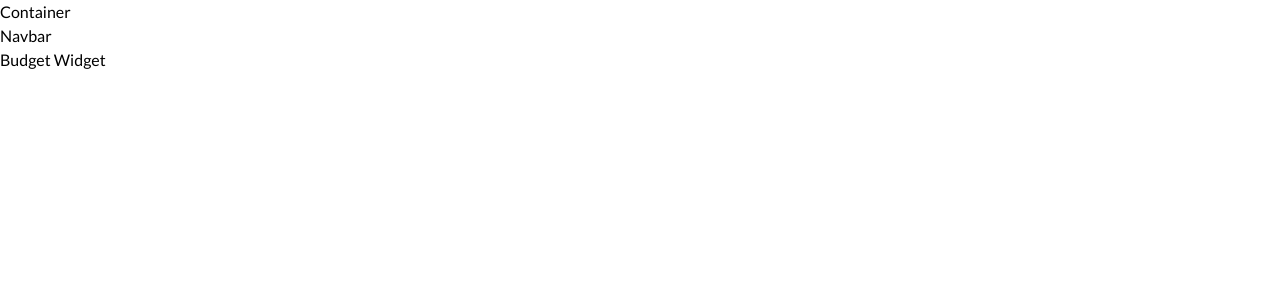
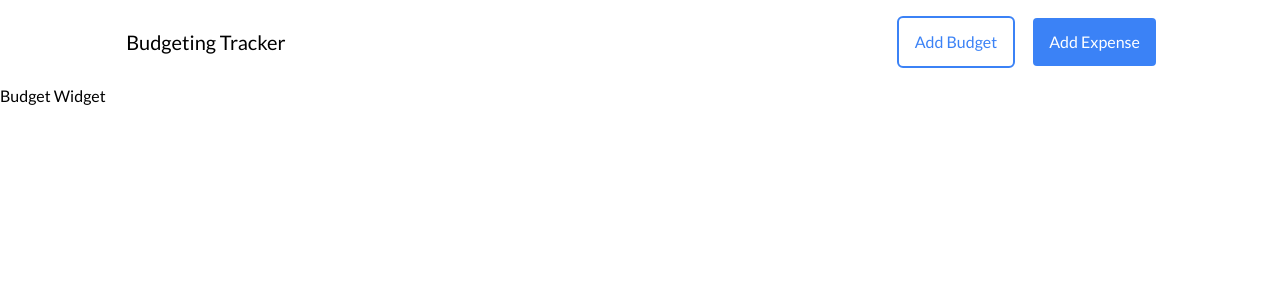
Before and after one commit to Ibrahim-Hashem/budget-tracking-app, a React (Vite) app: page / in a window 1280 px wide. Shown: the top 300 px of the page. Built offline with nearby package versions, Linux system fonts and the light colour scheme.

Commit message:
nav var ui

```diff
--- a/package.json
+++ b/package.json
@@ -12,6 +12,7 @@
     "format": "prettier --write './**/*.{js,jsx,ts,tsx,css,md,json}' --config ./.prettierrc"
   },
   "dependencies": {
+    "prop-types": "^15.8.1",
     "react": "^18.2.0",
     "react-dom": "^18.2.0"
   },
--- a/src/App.jsx
+++ b/src/App.jsx
@@ -1,14 +1,12 @@
-import Container from './components/Container';
-import Navbar from './components/Navbar';
+import Layout from './components/Layout';
 import BudgetWidget from './components/BudgetWidget';
 
 function App() {
   return (
     //nav bar
-    <Container>
-      <Navbar />
+    <Layout>
       <BudgetWidget />
-    </Container>
+    </Layout>
   );
 }
 
--- /dev/null
+++ b/src/components/Button/index.jsx
@@ -0,0 +1,15 @@
+export function Button({ btnText = 'default' }) {
+  return (
+    <button className="text-blue-500 border-solid border-2 border-blue-500 rounded-md mx-2 px-4 hover:border-dotted">
+      {btnText}
+    </button>
+  );
+}
+
+export function ButtonWhite({ btnText = 'default' }) {
+  return (
+    <button className="text-white bg-blue-500 border-solid border-2 border-white rounded-md mx-2 px-4">
+      {btnText}
+    </button>
+  );
+}
--- a/src/components/Container/index.jsx
+++ /dev/null
@@ -1,10 +0,0 @@
-function Container({ children }) {
-  return (
-    <div>
-      <h1>Container</h1>
-      {children}
-    </div>
-  );
-}
-
-export default Container;
--- /dev/null
+++ b/src/components/Layout/index.jsx
@@ -0,0 +1,17 @@
+import PropTypes from 'prop-types';
+import Navbar from '../Navbar';
+
+function Layout({ children }) {
+  return (
+    <div>
+      <Navbar />
+      {children}
+    </div>
+  );
+}
+
+Layout.propTypes = {
+  children: PropTypes.node.isRequired
+};
+
+export default Layout;
--- a/src/components/Navbar/index.jsx
+++ b/src/components/Navbar/index.jsx
@@ -1,7 +1,12 @@
+import { Button, ButtonWhite } from '../Button';
 function Navbar() {
   return (
-    <div>
-      <h1>Navbar</h1>
+    <div className="flex flex-row justify-around my-4">
+      <h1 className="text-xl m-3">Budgeting Tracker</h1>
+      <div className="flex w-1/2 justify-end">
+        <Button btnText="Add Budget" />
+        <ButtonWhite btnText="Add Expense" />
+      </div>
     </div>
   );
 }
```
Also changed, not shown: .eslintrc.json, src/pages/Home/index.jsx (added), 1 other file (tests, documents, lock files or other folders).
